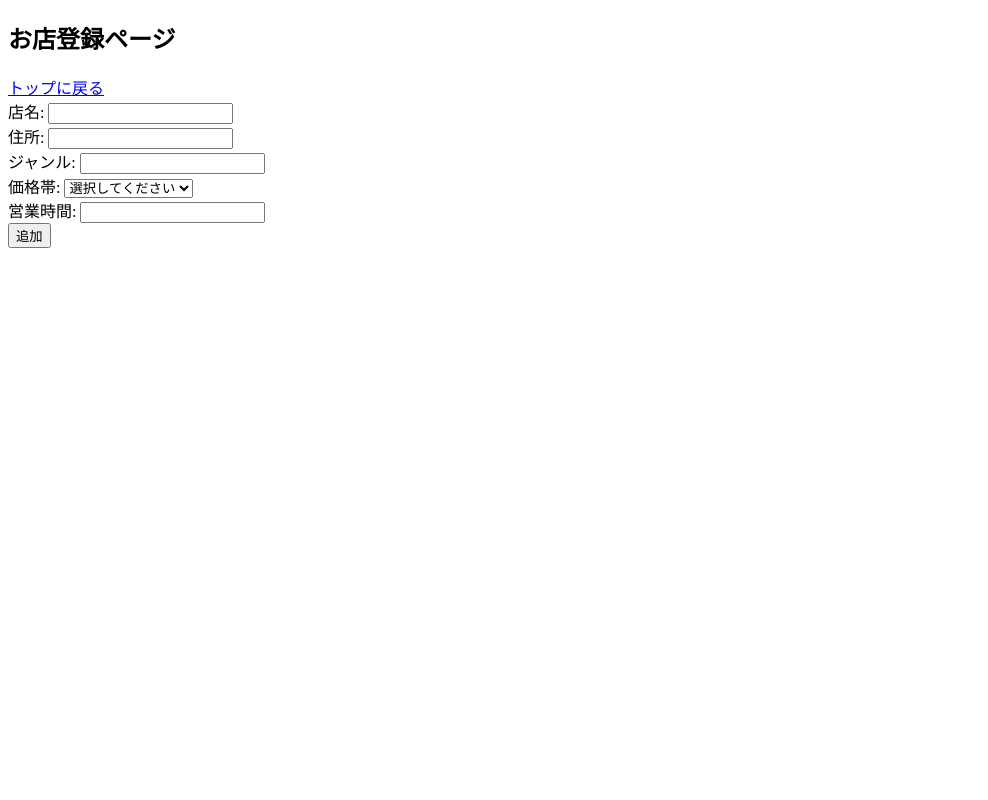
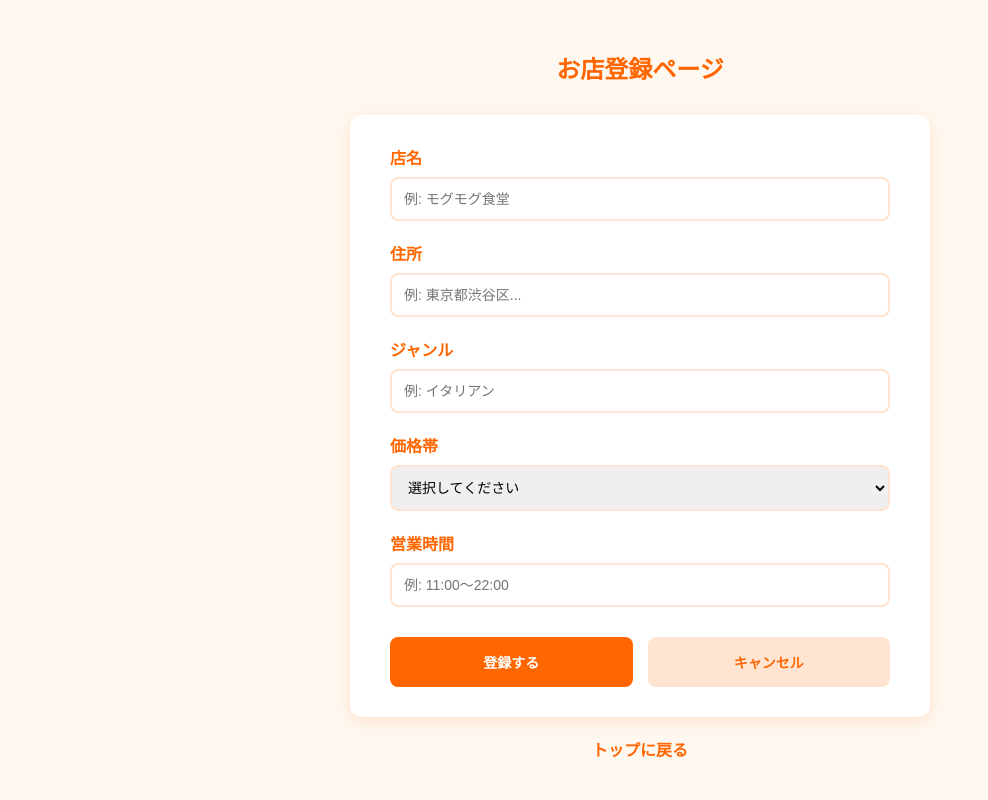
Before and after one commit to OOP2-2025-final-G05/MOGU, a Flask app: page /restaurants/add in a window 1280 px wide. Shown: the whole page, without its empty margins (0-988 px from the left). Run offline with Flask 3, Linux system fonts and the light colour scheme.

Commit message:
Update restaurant_registration.html

```diff
--- a/templates/restaurant_registration.html
+++ b/templates/restaurant_registration.html
@@ -1,17 +1,143 @@
 <!DOCTYPE html>
 <html lang="ja">
+
 <head>
     <meta charset="UTF-8">
     <title>お店登録 - MOGU</title>
+    <style>
+        body {
+            font-family: sans-serif;
+            background-color: #fff8f0;
+            display: flex;
+            flex-direction: column;
+            align-items: center;
+            padding: 30px 20px;
+            margin: 0;
+        }
+
+        h2 {
+            text-align: center;
+            color: #ff6600;
+            margin-bottom: 30px;
+        }
+
+        .form-container {
+            background-color: white;
+            padding: 30px 40px;
+            border-radius: 12px;
+            box-shadow: 0 4px 15px rgba(255, 102, 0, 0.15);
+            width: 100%;
+            max-width: 500px;
+        }
+
+        .form-group {
+            margin-bottom: 20px;
+        }
+
+        label {
+            display: block;
+            color: #ff6600;
+            font-weight: bold;
+            margin-bottom: 8px;
+        }
+
+        input[type="text"],
+        input[type="number"],
+        select {
+            width: 100%;
+            padding: 12px;
+            border: 2px solid #ffe5d1;
+            border-radius: 8px;
+            font-size: 14px;
+            box-sizing: border-box;
+            transition: border-color 0.3s;
+        }
+
+        input[type="text"]:focus,
+        input[type="number"]:focus,
+        select:focus {
+            outline: none;
+            border-color: #ff6600;
+        }
+
+        .btn-group {
+            display: flex;
+            gap: 15px;
+            margin-top: 30px;
+        }
+
+        .btn {
+            flex: 1;
+            padding: 15px;
+            text-align: center;
+            text-decoration: none;
+            border: none;
+            border-radius: 8px;
+            font-weight: bold;
+            font-size: 14px;
+            cursor: pointer;
+            transition: 0.3s;
+        }
+
+        .btn-primary {
+            background-color: #ff6600;
+            color: white;
+        }
+
+        .btn-primary:hover {
+            background-color: #ff4500;
+        }
+
+        .btn-secondary {
+            background-color: #ffe5d1;
+            color: #ff6600;
+        }
+
+        .btn-secondary:hover {
+            background-color: #ffd9c0;
+        }
+
+        .back-link {
+            margin-top: 20px;
+            text-align: center;
+        }
+
+        .back-link a {
+            color: #ff6600;
+            text-decoration: none;
+            font-weight: bold;
+        }
+
+        .back-link a:hover {
+            text-decoration: underline;
+        }
+    </style>
 </head>
+
 <body>
+
     <h2>お店登録ページ</h2>
-    <a href="{{ url_for('index') }}">トップに戻る</a>
+
+    <div class="form-container">
         <form action="{{ url_for('res_reg.add') }}" method="post">
-        <label>店名: <input type="text" name="name" required></label><br>
-        <label>住所: <input type="text" name="address" required></label><br>
-        <label>ジャンル: <input type="text" name="genre" required></label><br>
-        <label>価格帯: <select name="price" required>
+            <div class="form-group">
+                <label for="name">店名</label>
+                <input type="text" id="name" name="name" placeholder="例: モグモグ食堂" required>
+            </div>
+
+            <div class="form-group">
+                <label for="address">住所</label>
+                <input type="text" id="address" name="address" placeholder="例: 東京都渋谷区..." required>
+            </div>
+
+            <div class="form-group">
+                <label for="genre">ジャンル</label>
+                <input type="text" id="genre" name="genre" placeholder="例: イタリアン" required>
+            </div>
+
+            <div class="form-group">
+                <label for="price">価格帯</label>
+                <select id="price" name="price" required>
                     <option value="">選択してください</option>
                     <option value="0-1000">〜1000円</option>
                     <option value="1000-2000">1000〜2000円</option>
@@ -19,9 +145,24 @@
                     <option value="3000-5000">3000〜5000円</option>
                     <option value="5000-">5000円以上</option>
                 </select>
-        </label><br>
-        <label>営業時間: <input type="text" name="time" required></label><br>
+            </div>
 
-        <button type="submit">追加</button>
+            <div class="form-group">
+                <label for="time">営業時間</label>
+                <input type="text" id="time" name="time" placeholder="例: 11:00〜22:00" required>
+            </div>
+
+            <div class="btn-group">
+                <button type="submit" class="btn btn-primary">登録する</button>
+                <a href="{{ url_for('index') }}" class="btn btn-secondary">キャンセル</a>
+            </div>
+        </form>
+    </div>
+
+    <div class="back-link">
+        <a href="{{ url_for('index') }}">トップに戻る</a>
+    </div>
+
 </body>
+
 </html>
```
Lines whose indentation alone changed are shown as unchanged.
